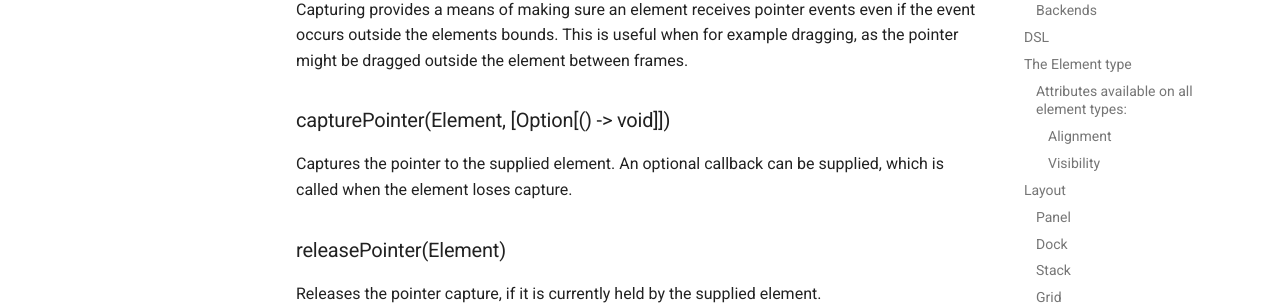
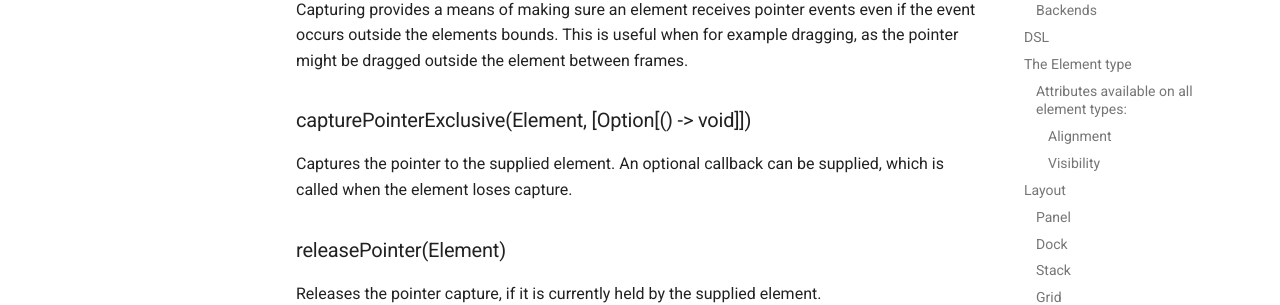
Before and after one commit to midio-code/denim-ui, an MkDocs documentation site: the page built from docs/index.md, in a window 1280 px wide and 900 px high, scrolled down 12497 px. Shown: the part 152-457 px from the top of the window. Built offline with MkDocs 1.6.1 and Material for MkDocs 9.7.7, drawn with Linux system fonts in a browser that asks for light colours; comment, search, counter and statistics services are not loaded.

Commit message:
Moved pointer capture logic into own module, and added soft capturing

```diff
--- a/docs/index.md
+++ b/docs/index.md
@@ -527,7 +527,7 @@ Lets you schedule an action to be performed in the beginning of the next frame,
 
 Capturing provides a means of making sure an element receives pointer events even if the event occurs outside the elements bounds. This is useful when for example dragging, as the pointer might be dragged outside the element between frames.
 
-### capturePointer(Element, [Option[() -> void]])
+### capturePointerExclusive(Element, [Option[() -> void]])
 
 Captures the pointer to the supplied element. An optional callback can be supplied, which is called when the element loses capture.
 
```
Also changed, not shown: 4 other files.
